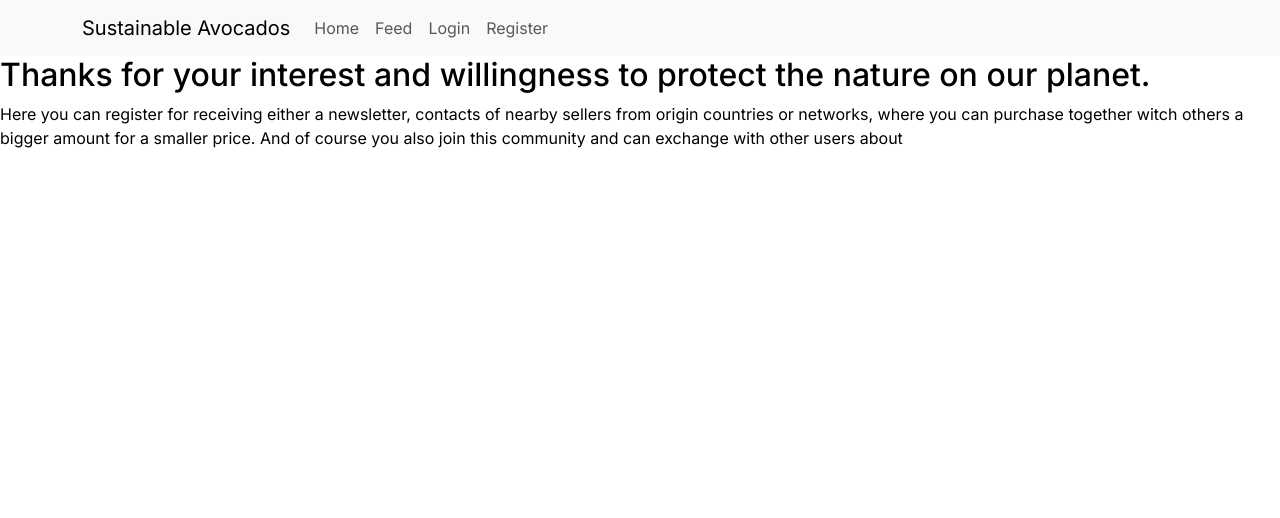
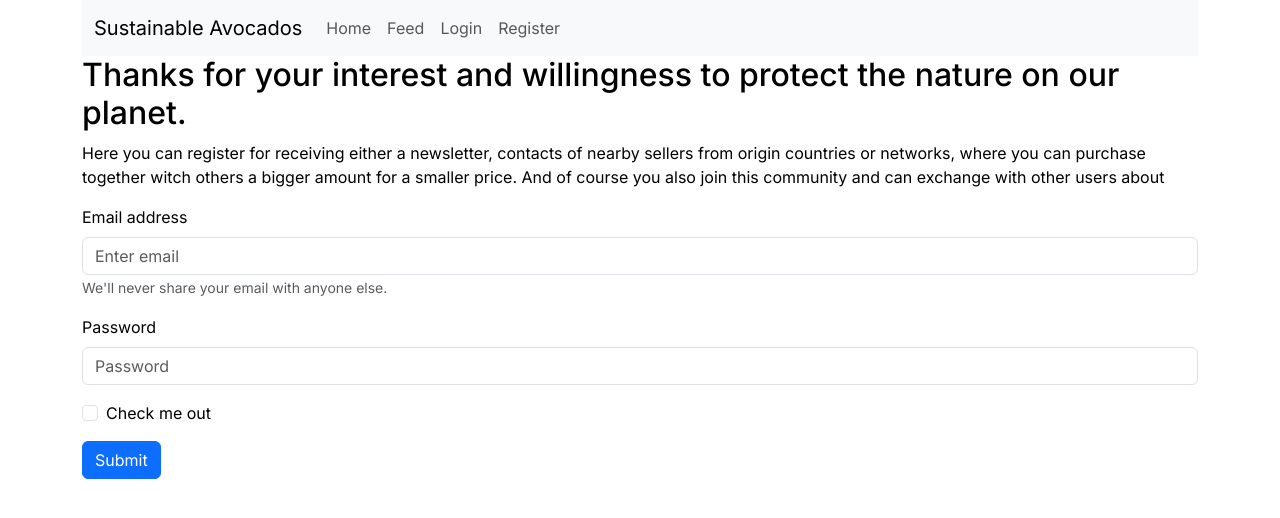
Before and after one commit to val-pin/twovocado, a Next.js app: page /register in a window 1280 px wide. Shown: the top 518 px of the page. Built offline with nearby package versions, Linux system fonts and the light colour scheme.

Commit message:
create routes for Login, Register & connection to Firebase for Authentication

```diff
--- a/package.json
+++ b/package.json
@@ -11,6 +11,7 @@
   },
   "dependencies": {
     "bootstrap": "^5.3.3",
+    "firebase": "^10.12.5",
     "mongoose": "^8.5.2",
     "next": "14.2.5",
     "react": "^18",
--- /dev/null
+++ b/src/app/components/AuthContextWrapper.tsx
@@ -0,0 +1,9 @@
+"use client";
+import { AuthContextProvider } from "@/context/AuthContext";
+import React, { PropsWithChildren } from "react";
+
+function AuthContextWrapper({ children }: PropsWithChildren) {
+  return <AuthContextProvider>{children}</AuthContextProvider>;
+}
+
+export default AuthContextWrapper;
--- a/src/app/components/NavbarWrapper.tsx
+++ b/src/app/components/NavbarWrapper.tsx
@@ -2,6 +2,7 @@
 
 import React from "react";
 import { Container, Nav, Navbar } from "react-bootstrap";
+import Link from "next/link";
 
 function NavbarWrapper() {
   return (
@@ -11,10 +12,10 @@ function NavbarWrapper() {
         <Navbar.Toggle aria-controls="basic-navbar-nav" />
         <Navbar.Collapse id="basic-navbar-nav">
           <Nav className="me-auto">
-            <Nav.Link href="#page">Home</Nav.Link>
-            <Nav.Link href="#link">Feed</Nav.Link>
-            <Nav.Link href="#link">Login</Nav.Link>
-            <Nav.Link href="#link">Register</Nav.Link>
+            <Nav.Link href="/">Home</Nav.Link>
+            <Nav.Link href="feed">Feed</Nav.Link>
+            <Nav.Link href="login">Login</Nav.Link>
+            <Nav.Link href="register">Register</Nav.Link>
           </Nav>
         </Navbar.Collapse>
       </Container>
--- a/src/app/layout.tsx
+++ b/src/app/layout.tsx
@@ -3,9 +3,8 @@ import type { Metadata } from "next";
 import { Inter } from "next/font/google";
 import "./globals.css";
 import Container from "react-bootstrap/Container";
-import Nav from "react-bootstrap/Nav";
-import Navbar from "react-bootstrap/Navbar";
 import NavbarWrapper from "./components/NavbarWrapper";
+import AuthContextWrapper from "./components/AuthContextWrapper";
 
 const inter = Inter({ subsets: ["latin"] });
 
@@ -22,8 +21,12 @@ export default function RootLayout({
   return (
     <html lang="en">
       <body className={inter.className}>
-        <NavbarWrapper />
-        {children}
+        <Container>
+          <AuthContextWrapper>
+            <NavbarWrapper />
+            {children}
+          </AuthContextWrapper>
+        </Container>
       </body>
     </html>
   );
--- a/src/app/register/page.tsx
+++ b/src/app/register/page.tsx
@@ -1,6 +1,40 @@
-import React from "react";
+"use client";
+
+import { auth } from "@/config/firebaseConfig";
+import { createUserWithEmailAndPassword } from "firebase/auth";
+import React, { useEffect } from "react";
+import Button from "react-bootstrap/Button";
+import Form from "react-bootstrap/Form";
 
 function RegisterPage() {
+  const handleRegister = () => {};
+
+  // const fetchUser = async () => {
+  //   const request = await fetch("/api/register?email=r@gmail.com");
+  //   console.log("request", request);
+  //   const response = await request.json();
+  //   console.log("response>>>", response);
+  // };
+
+  // const register = async () => {
+  //   createUserWithEmailAndPassword(auth, "test@test.com", "123456")
+  //     .then((userCredential) => {
+  //       // Signed up
+  //       const user = userCredential.user;
+  //       console.log("user in the client>>>>", user);
+  //       // ...
+  //     })
+  //     .catch((error) => {
+  //       const errorCode = error.code;
+  //       const errorMessage = error.message;
+  //       // ..
+  //     });
+  // };
+  useEffect(() => {
+    // fetchUser();
+    // register();
+  }, []);
+
   return (
     <div>
       <h2>
@@ -13,6 +47,26 @@ function RegisterPage() {
         together witch others a bigger amount for a smaller price. And of course
         you also join this community and can exchange with other users about
       </p>
+      <Form>
+        <Form.Group className="mb-3" controlId="formBasicEmail">
+          <Form.Label>Email address</Form.Label>
+          <Form.Control type="email" placeholder="Enter email" />
+          <Form.Text className="text-muted">
+            We'll never share your email with anyone else.
+          </Form.Text>
+        </Form.Group>
+
+        <Form.Group className="mb-3" controlId="formBasicPassword">
+          <Form.Label>Password</Form.Label>
+          <Form.Control type="password" placeholder="Password" />
+        </Form.Group>
+        <Form.Group className="mb-3" controlId="formBasicCheckbox">
+          <Form.Check type="checkbox" label="Check me out" />
+        </Form.Group>
+        <Button variant="primary" type="submit">
+          Submit
+        </Button>
+      </Form>
     </div>
   );
 }
--- /dev/null
+++ b/src/config/firebaseConfig.ts
@@ -0,0 +1,20 @@
+// Import the functions you need from the SDKs you need
+import { initializeApp } from "firebase/app";
+import { getAuth } from "firebase/auth";
+// TODO: Add SDKs for Firebase products that you want to use
+// https://firebase.google.com/docs/web/setup#available-libraries
+
+// Your web app's Firebase configuration
+const firebaseConfig = {
+  apiKey: "AIzaSyCVTg-XAWa008qbKCmTfxk38h8Szj2ZzpM",
+  authDomain: "avocano-1dcee.firebaseapp.com",
+  projectId: "avocano-1dcee",
+  storageBucket: "avocano-1dcee.appspot.com",
+  messagingSenderId: "175616470962",
+  appId: "1:175616470962:web:3548c026075e51dac4feab",
+};
+
+// Initialize Firebase
+export const app = initializeApp(firebaseConfig);
+
+export const auth = getAuth(app);
--- /dev/null
+++ b/src/context/AuthContext.tsx
@@ -0,0 +1,28 @@
+import {
+  createContext,
+  Dispatch,
+  PropsWithChildren,
+  SetStateAction,
+  useState,
+} from "react";
+import { User } from "firebase/auth";
+import { app } from "@/config/firebaseConfig";
+
+type AuthContextType = {
+  user: User | null;
+  setUser: Dispatch<SetStateAction<User | null>>;
+};
+// little trick:
+export const AuthContext = createContext<AuthContextType>(
+  {} as AuthContextType
+);
+
+export const AuthContextProvider = ({ children }: PropsWithChildren) => {
+  const [user, setUser] = useState<User | null>(null);
+  console.log(app);
+  return (
+    <AuthContext.Provider value={{ user, setUser }}>
+      {children}
+    </AuthContext.Provider>
+  );
+};
```
Also changed, not shown: src/app/api/register/route.tsx (added, +26 -0 lines), src/app/login/page.tsx (added, +38 -0 lines), 1 other file (tests, documents, lock files or other folders).
